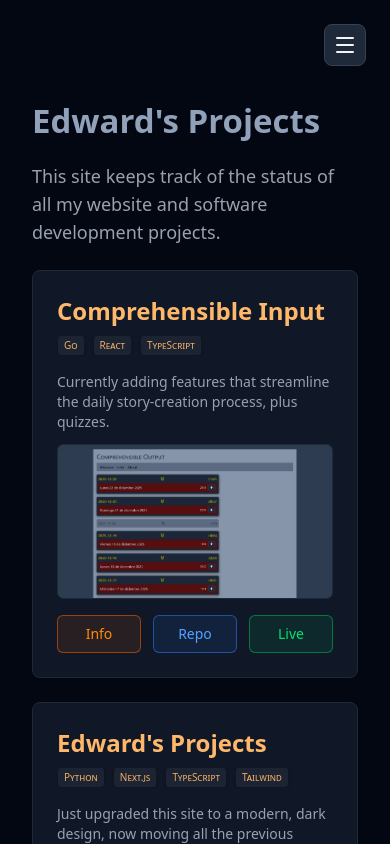
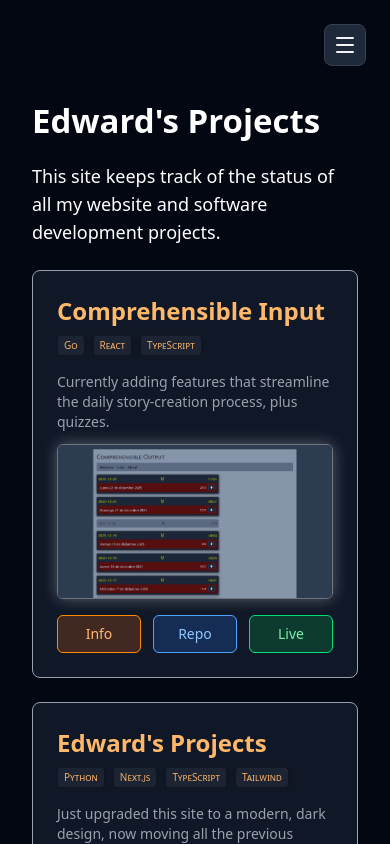
Before and after one commit to edwardtanguay/edwards-projects, a Next.js app: page / in a window 390 px wide. Built offline with nearby package versions, Linux system fonts and the light colour scheme.

Commit message:
FEATURE: Brighten mobile view

```diff
--- a/src/app/about/page.tsx
+++ b/src/app/about/page.tsx
@@ -3,7 +3,7 @@ export default function About() {
 		<div className="p-8 md:p-12 max-w-4xl">
 			<div className="space-y-8">
 				<div>
-					<h1 className="text-4xl md:text-5xl font-bold text-gray-100 mb-4">
+					<h1 className="page-header">
 						About
 					</h1>
 					<div className="text-lg text-gray-400 leading-relaxed">
--- a/src/app/current-projects/page.tsx
+++ b/src/app/current-projects/page.tsx
@@ -24,7 +24,7 @@ export default function Home() {
 		<div className="p-8 md:p-12 max-w-6xl">
 			<div className="space-y-8">
 				<div>
-					<h1 className="text-4xl md:text-5xl font-bold text-gray-100 mb-4">
+					<h1 className="page-header">
 						Current Projects
 					</h1>
 					<p className="text-lg text-gray-400 leading-relaxed">
--- a/src/app/current-tasks/page.tsx
+++ b/src/app/current-tasks/page.tsx
@@ -12,7 +12,7 @@ export default function Company() {
 		<div className="p-8 md:p-12 max-w-4xl">
 			<div className="space-y-8">
 				<div>
-					<h1 className="text-4xl md:text-5xl font-bold bg-gradient-to-r from-blue-200 via-purple-200 to-blue-200 bg-clip-text text-transparent mb-4">
+					<h1 className="page-header">
 						Current Tasks
 					</h1>
 					<p className="text-lg text-gray-300 leading-relaxed">
--- a/src/app/finished-tasks/page.tsx
+++ b/src/app/finished-tasks/page.tsx
@@ -9,7 +9,7 @@ export default function Company() {
 		<div className="p-8 md:p-12 max-w-4xl">
 			<div className="space-y-8">
 				<div>
-					<h1 className="text-4xl md:text-5xl font-bold text-gray-100 mb-4">
+					<h1 className="page-header">
 						Finished Tasks
 					</h1>
 					<p className="text-lg text-gray-400 leading-relaxed">
--- a/src/app/globals.css
+++ b/src/app/globals.css
@@ -1 +1,7 @@
 @import "tailwindcss";
+
+@layer components {
+	.page-header {
+		@apply text-white sm:text-slate-400 font-bold text-[33px] sm:text-[48px] xl:text-6xl mb-2 sm:mb-4 pb-2;
+	}
+}
--- a/src/app/page.tsx
+++ b/src/app/page.tsx
@@ -15,10 +15,10 @@ export default function Home() {
 		<div className="p-8 md:p-12 max-w-6xl">
 			<div>
 				<div className="mb-6">
-					<h1 className="text-[33px] md:text-[48px] xl:text-6xl font-bold text-slate-400 mb-2 md:mb-4 pb-2">
+					<h1 className="page-header">
 						Edward's Projects
 					</h1>
-					<p className="text-lg text-gray-400 mb-6">
+					<p className="text-lg text-white sm:text-gray-400 mb-6">
 						This site keeps track of the status of all my website and software
 						development projects.
 					</p>
--- a/src/app/upcoming-tasks/page.tsx
+++ b/src/app/upcoming-tasks/page.tsx
@@ -10,7 +10,7 @@ export default function Company() {
 		<div className="p-8 md:p-12 max-w-4xl">
 			<div className="space-y-8">
 				<div>
-					<h1 className="text-4xl md:text-5xl font-bold text-gray-100 mb-4">
+					<h1 className="page-header">
 						Upcoming Tasks
 					</h1>
 					<p className="text-lg text-gray-400 leading-relaxed">
--- a/src/components/ButtonInfo.tsx
+++ b/src/components/ButtonInfo.tsx
@@ -8,7 +8,7 @@ export default function ButtonInfo({ idCode }: Props) {
 	return (
 		<Link
 			href={`/project/${idCode}`}
-			className="flex-1 px-4 py-2 rounded-md border border-orange-500/50 bg-orange-500/10 text-orange-400 text-sm font-medium hover:bg-orange-500/20 hover:border-orange-400 hover:shadow-[0_0_15px_rgba(59,130,246,0.3)] transition-all duration-300 text-center"
+			className="flex-1 px-4 py-2 rounded-md border border-orange-400 bg-orange-500/20 text-orange-300 sm:border-orange-500/50 sm:bg-orange-500/10 sm:text-orange-400 text-sm font-medium hover:bg-orange-500/20 hover:border-orange-400 hover:shadow-[0_0_15px_rgba(59,130,246,0.3)] transition-all duration-300 text-center"
 		>
 			Info
 		</Link>
--- a/src/components/ButtonLive.tsx
+++ b/src/components/ButtonLive.tsx
@@ -8,7 +8,7 @@ export default function ButtonLive({ url }: Props) {
 			href={url}
 			target="_blank"
 			rel="noopener noreferrer"
-			className="flex-1 px-4 py-2 rounded-md border border-green-500/50 bg-green-500/10 text-green-400 text-sm font-medium hover:bg-green-500/20 hover:border-green-400 hover:shadow-[0_0_15px_rgba(34,197,94,0.3)] transition-all duration-300 text-center"
+			className="flex-1 px-4 py-2 rounded-md border border-green-400 bg-green-500/20 text-green-300 sm:border-green-500/50 sm:bg-green-500/10 sm:text-green-400 text-sm font-medium hover:bg-green-500/20 hover:border-green-400 hover:shadow-[0_0_15px_rgba(34,197,94,0.3)] transition-all duration-300 text-center"
 		>
 			Live
 		</a>
--- a/src/components/ButtonRepo.tsx
+++ b/src/components/ButtonRepo.tsx
@@ -8,7 +8,7 @@ export default function ButtonRepo({ url }: Props) {
 			href={url}
 			target="_blank"
 			rel="noopener noreferrer"
-			className="flex-1 px-4 py-2 rounded-md border border-blue-500/50 bg-blue-500/10 text-blue-400 text-sm font-medium hover:bg-blue-500/20 hover:border-blue-400 hover:shadow-[0_0_15px_rgba(239,68,68,0.3)] transition-all duration-300 text-center"
+			className="flex-1 px-4 py-2 rounded-md border border-blue-400 bg-blue-500/20 text-blue-300 sm:border-blue-500/50 sm:bg-blue-500/10 sm:text-blue-400 text-sm font-medium hover:bg-blue-500/20 hover:border-blue-400 hover:shadow-[0_0_15px_rgba(239,68,68,0.3)] transition-all duration-300 text-center"
 		>
 			Repo
 		</a>
--- a/src/components/Project.tsx
+++ b/src/components/Project.tsx
@@ -11,8 +11,8 @@ interface Props {
 
 export default function Project({ project, currentCategory }: Props) {
 	return (
-		<div className="bg-gray-900 border border-gray-800 rounded-lg flex flex-col sm:flex-row overflow-hidden flex-1 min-w-[300px] sm:min-w-[400px] max-w-[560px] min-h-[15rem] sm:max-h-[15rem]">
-			{project.imageMobile && <Image className="hidden sm:block w-32 h-full object-cover flex-shrink-0" src={project.imageMobile} alt={project.title} width={128} height={240} />}
+		<div className="bg-gray-900 border border-gray-400 sm:border-gray-800 rounded-lg flex flex-col sm:flex-row overflow-hidden flex-1 min-w-[300px] sm:min-w-[400px] max-w-[560px] min-h-60 sm:max-h-60">
+			{project.imageMobile && <Image className="hidden sm:block w-32 h-full object-cover shrink-0" src={project.imageMobile} alt={project.title} width={128} height={240} />}
 			<div className="p-6 flex flex-col overflow-hidden flex-1 min-w-0">
 				<h2 className="text-2xl font-semibold text-orange-300 mb-2 whitespace-nowrap">
 					{project.title}
@@ -32,7 +32,7 @@ export default function Project({ project, currentCategory }: Props) {
 				<p className="text-gray-400 text-sm mb-3 sm:mb-4 sm:flex-1">{project.categories.find((category) => category.idCode === currentCategory)?.shortInfo}</p>
 
 				{project.imageDesktop && (
-					<div className="sm:hidden mb-4 overflow-hidden rounded-md border border-gray-800 shadow-inner group">
+					<div className="sm:hidden mb-4 overflow-hidden rounded-md border border-white/40 shadow-[0_0_15px_rgba(255,255,255,0.3)] group">
 						<Image
 							src={project.imageDesktop}
 							alt={`${project.title} - Desktop Preview`}
```
